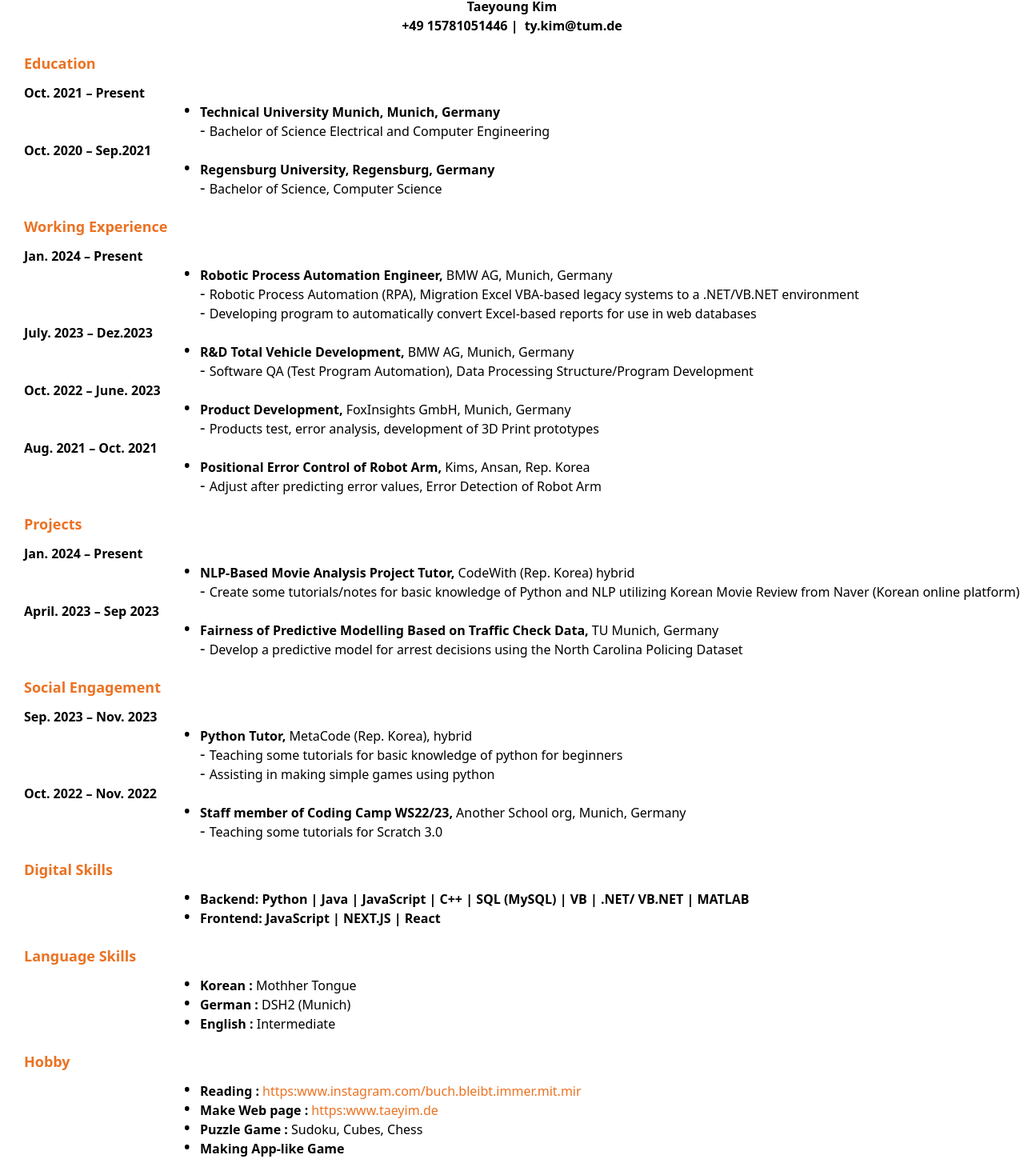
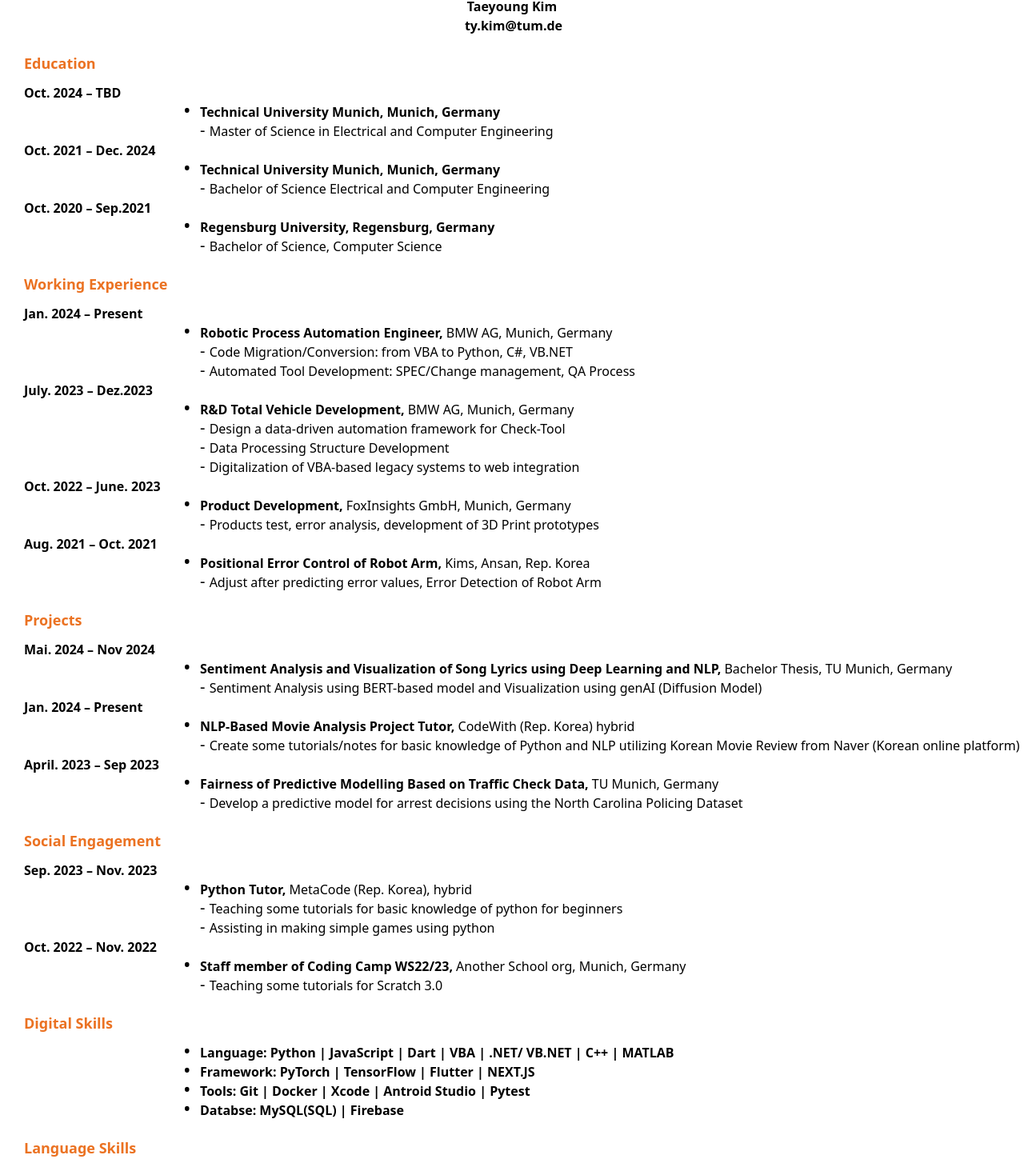
Before and after one commit to PythonToGo/taey_page, a Next.js app: page /about-me in a window 1280 px wide. Shown: the part 174-1638 px from the top of the page at 80% size. Built offline with nearby package versions, Linux system fonts and the light colour scheme.

Commit message:
updated: error fixed

```diff
--- a/components/aboutme/resume.js
+++ b/components/aboutme/resume.js
@@ -8,13 +8,20 @@ import Layout from '@/components/layout';
        <div className={styles.resume}>
          <div className={styles.header}>
            <h1>Taeyoung Kim</h1>
-           <p>+49 15781051446 |  <Link href="mailto:ty.kim@tum.de" className="text-gray-600 ml-1"></Link>ty.kim@tum.de</p>
+           <p> <Link href="mailto:ty.kim@tum.de" className="text-gray-600 ml-1"></Link>ty.kim@tum.de</p>
          </div>
 
          <div className={styles.section}>
              <div className={styles.category}>Education</div>
              <div className={styles.contentsBlocks}>
-                 <div className={styles.date}>Oct. 2021 – Present</div>
+                 <div className={styles.date}>Oct. 2024 – TBD</div>
+                 <div className={styles.details}>
+                 <div className={styles.bigtitle}>Technical University Munich, Munich, Germany</div>
+                 <div className={styles.subtitle}>Master of Science in Electrical and Computer Engineering</div>
+                 </div>
+             </div>
+             <div className={styles.contentsBlocks}>
+                 <div className={styles.date}>Oct. 2021 – Dec. 2024</div>
                  <div className={styles.details}>
                  <div className={styles.bigtitle}>Technical University Munich, Munich, Germany</div>
                  <div className={styles.subtitle}>Bachelor of Science Electrical and Computer Engineering</div>
@@ -37,8 +44,8 @@ import Layout from '@/components/layout';
                  <div className={styles.details}>
                  <div className={styles.bigtitle}>Robotic Process Automation Engineer,
                  <span className={styles.label}> BMW AG, Munich, Germany</span></div>
-                 <div className={styles.subtitle}>Robotic Process Automation (RPA), Migration Excel VBA-based legacy systems to a .NET/VB.NET environment</div>
-                 <div className={styles.subtitle}>Developing program to automatically convert Excel-based reports for use in web databases</div>
+                 <div className={styles.subtitle}>Code Migration/Conversion: from VBA to Python, C#, VB.NET</div>
+                 <div className={styles.subtitle}>Automated Tool Development: SPEC/Change management, QA Process</div>
                  </div>
              </div>
              <div className={styles.contentsBlocks}>
@@ -46,7 +53,9 @@ import Layout from '@/components/layout';
                  <div className={styles.details}>
                  <div className={styles.bigtitle}>R&D Total Vehicle Development,
                  <span className={styles.label}> BMW AG, Munich, Germany</span></div>
-                 <div className={styles.subtitle}>Software QA (Test Program Automation), Data Processing Structure/Program Development</div>
+                 <div className={styles.subtitle}>Design a data-driven automation framework for Check-Tool</div>
+                 <div className={styles.subtitle}>Data Processing Structure Development</div>
+                 <div className={styles.subtitle}>Digitalization of VBA-based legacy systems to web integration</div>
                  </div>
              </div>
              <div className={styles.contentsBlocks}>
@@ -69,6 +78,14 @@ import Layout from '@/components/layout';
 
          <div className={styles.section}>
              <div className={styles.category}>Projects </div>
+             <div className={styles.contentsBlocks}>
+                 <div className={styles.date}>Mai. 2024 – Nov 2024</div>
+                 <div className={styles.details}>
+                 <div className={styles.bigtitle}>Sentiment Analysis and Visualization of Song Lyrics using Deep Learning and NLP,
+                 <span className={styles.label}> Bachelor Thesis, TU Munich, Germany</span></div>
+                 <div className={styles.subtitle}>Sentiment Analysis using BERT-based model and Visualization using genAI (Diffusion Model)</div>
+                 </div>
+             </div>
              <div className={styles.contentsBlocks}>
                  <div className={styles.date}>Jan. 2024 – Present</div>
                  <div className={styles.details}>
@@ -111,9 +128,10 @@ import Layout from '@/components/layout';
              <div className={styles.category}>Digital Skills </div>
              <div className={styles.contentsBlocks}>
                  <div className={styles.details}>
-                 <div className={styles.mtitle}>Backend: Python | Java | JavaScript | C++ | SQL (MySQL) | VB | .NET/ VB.NET | MATLAB</div>
-
-                 <div className={styles.mtitle}>Frontend: JavaScript | NEXT.JS | React</div>
+                 <div className={styles.mtitle}>Language: Python | JavaScript | Dart | VBA | .NET/ VB.NET | C++ | MATLAB</div>
+                 <div className={styles.mtitle}>Framework: PyTorch | TensorFlow | Flutter | NEXT.JS</div>
+                 <div className={styles.mtitle}>Tools: Git | Docker | Xcode | Antroid Studio | Pytest </div>
+                 <div className={styles.mtitle}>Databse: MySQL(SQL) | Firebase </div>
                  </div>
              </div>
          </div>
@@ -140,14 +158,14 @@ import Layout from '@/components/layout';
                     <Link href="https://www.instagram.com/buch.bleibt.immer.mit.mir" legacyBehavior>
                         <a target="_blank" rel="noopener noreferrer" className={styles.link}>https:www.instagram.com/buch.bleibt.immer.mit.mir</a>
                         </Link></span></div>
-                 <div className={styles.mtitle}>Make Web page :
+                 {/* <div className={styles.mtitle}>Make Web page :
                  <span className={styles.label}>
                  <Link href="https:www.taeyim.de" legacyBehavior>
                         <a target="_blank" rel="noopener noreferrer" className={styles.link}>https:www.taeyim.de</a>
-                        </Link></span></div>
+                        </Link></span></div> */}
                  <div className={styles.mtitle}>Puzzle Game :
                  <span className={styles.label}> Sudoku, Cubes, Chess</span></div>
-                 <div className={styles.mtitle}>Making App-like Game</div>
+                 {/* <div className={styles.mtitle}>Making App-like Game</div> */}
                  </div>
              </div>
          </div>
--- a/pages/_app.js
+++ b/pages/_app.js
@@ -9,4 +9,5 @@ function MyApp({ Component, pageProps }) {
   )
 }
 
+// export
 export default MyApp
```
